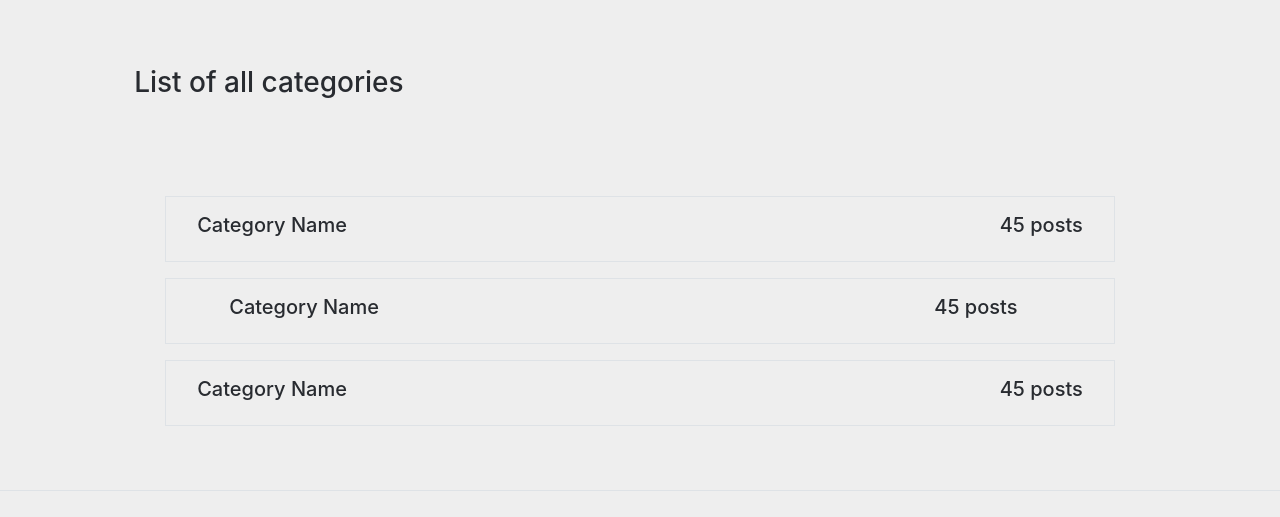
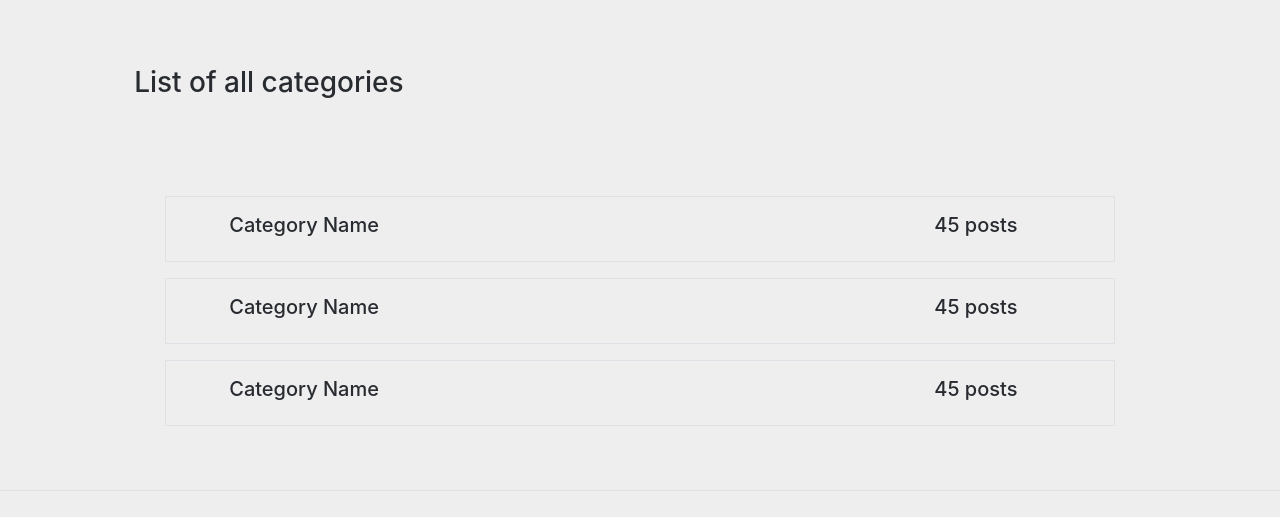
Before and after one commit to arjunhadke7/blogwork, a plain HTML site: page categories.html in a window 1280 px wide. Shown: the part 62-579 px from the top of the page. Drawn offline with Linux system fonts and the light colour scheme.

Commit message:
changes in category listing page

```diff
--- a/categories.html
+++ b/categories.html
@@ -51,11 +51,11 @@
                         <div class="container">
                             <div class="row border m-3 p-3">
                                 <div class="col-sm-6 d-flex justify-content-start">
-                                    <h5>Category Name</h5>
+                                    <h5 class="col-sm-6 d-flex justify-content-center">Category Name</h5>
                                 </div>
                                 <br>
                                 <div class="col-sm-6 d-flex justify-content-end">
-                                    <h5>45 posts</h5>
+                                    <h5 class="col-sm-6 d-flex justify-content-center">45 posts</h5 class="col-sm-6 d-flex justify-content-center">
                                 </div>
                             </div>
                         <!-- </div>
@@ -74,10 +74,10 @@
                         <div class="container"> -->
                             <div class="row border m-3 p-3">
                                 <div class="col-sm-6 d-flex justify-content-start">
-                                    <h5>Category Name</h5>
+                                    <h5 class="col-sm-6 d-flex justify-content-center">Category Name</h5>
                                 </div>
                                 <div class="col-sm-6 d-flex justify-content-end">
-                                    <h5>45 posts</h5>
+                                    <h5 class="col-sm-6 d-flex justify-content-center">45 posts</h5>
                                 </div>
                             </div>
                         </div>
```
